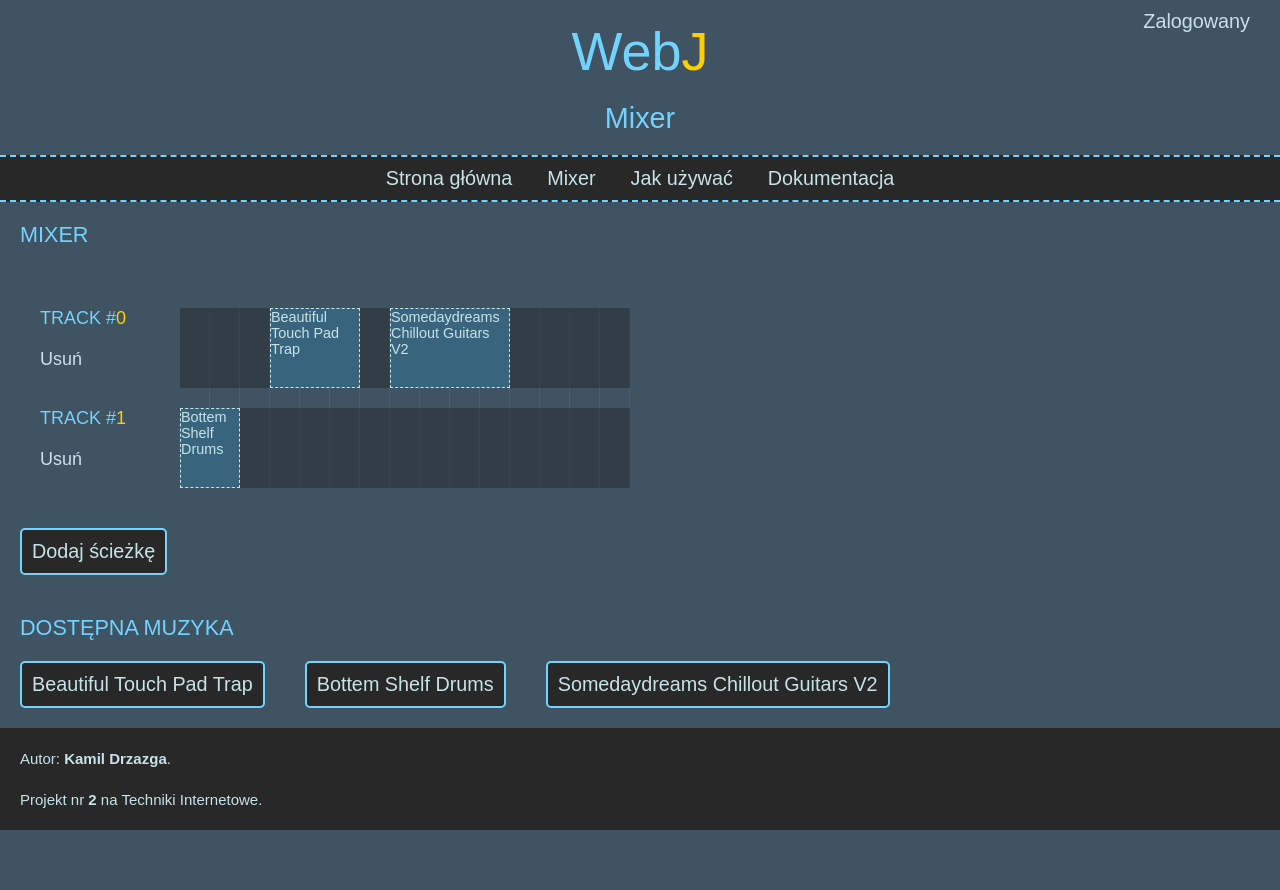
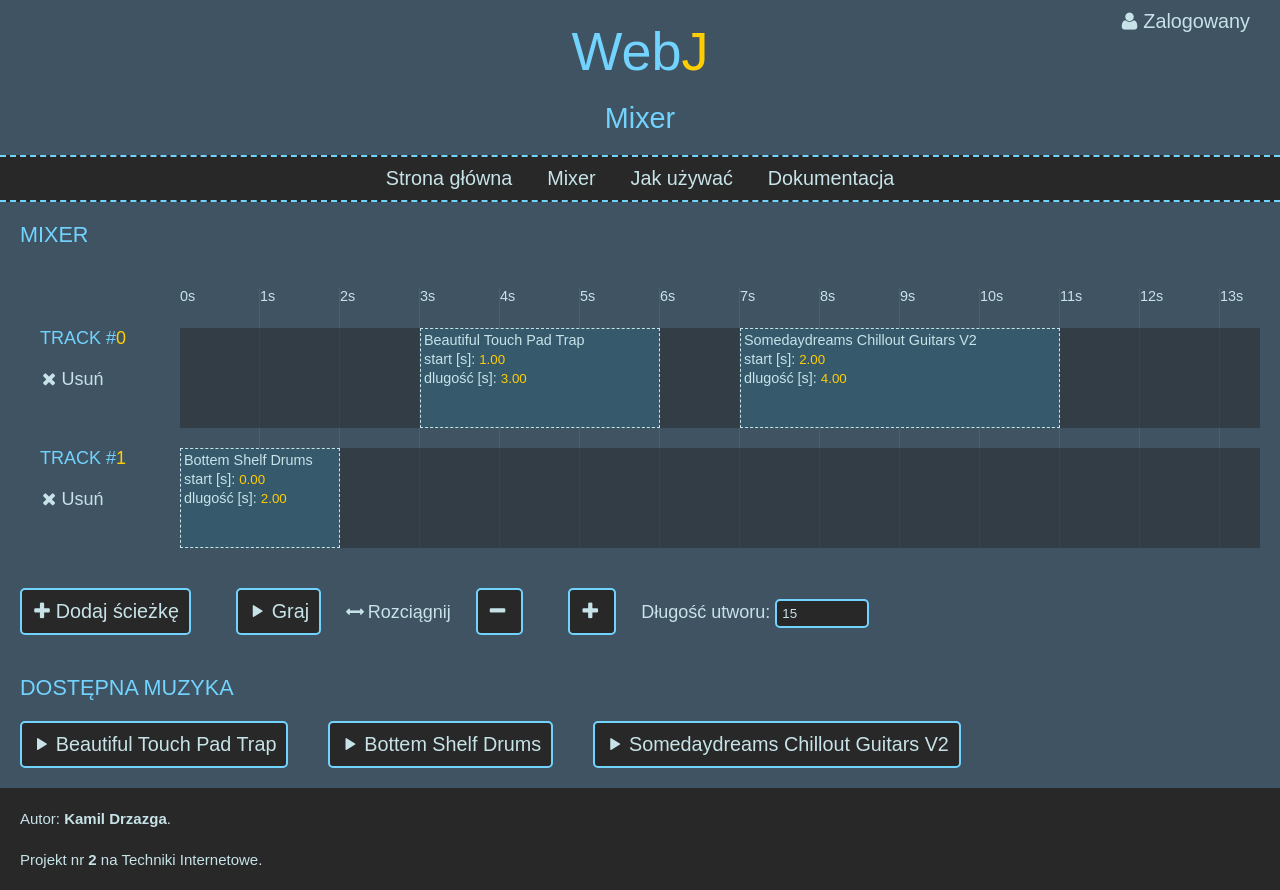
Before and after one commit to drzazga888/WebJ, a PHP site: page /?controller=mixer in a window 1280 px wide. Before the commit the page ends 830 px from the top, so only its background shows below. Run offline with PHP 8.4, Linux system fonts and the light colour scheme; the visitor is signed in with stand-in values (Sample User, id 1); some libraries are stand-ins or nearby versions.

Commit message:
mixer działa zadowalająco, nie powiem

```diff
--- a/Loader.php
+++ b/Loader.php
@@ -14,11 +14,11 @@
     }
 
     private function importModel($className) {
-        $this->import($className, "model", "php");
+        return $this->import($className, "model", "php");
     }
 
     private function importController($className) {
-        $this->import($className, "controller", "php");
+        return $this->import($className, "controller", "php");
     }
 
     private function import($name, $type, $extension) {
--- /dev/null
+++ b/assets/css/fontello.css
@@ -0,0 +1,63 @@
+@font-face {
+  font-family: 'fontello';
+  src: url('../font/fontello.eot?28077224');
+  src: url('../font/fontello.eot?28077224#iefix') format('embedded-opentype'),
+       url('../font/fontello.woff?28077224') format('woff'),
+       url('../font/fontello.ttf?28077224') format('truetype'),
+       url('../font/fontello.svg?28077224#fontello') format('svg');
+  font-weight: normal;
+  font-style: normal;
+}
+/* Chrome hack: SVG is rendered more smooth in Windozze. 100% magic, uncomment if you need it. */
+/* Note, that will break hinting! In other OS-es font will be not as sharp as it could be */
+/*
+@media screen and (-webkit-min-device-pixel-ratio:0) {
+  @font-face {
+    font-family: 'fontello';
+    src: url('../font/fontello.svg?28077224#fontello') format('svg');
+  }
+}
+*/
+
+ [class^="icon-"]:before, [class*=" icon-"]:before {
+  font-family: "fontello";
+  font-style: normal;
+  font-weight: normal;
+  speak: none;
+
+  display: inline-block;
+  text-decoration: inherit;
+  width: 1em;
+  margin-right: .2em;
+  text-align: center;
+  /* opacity: .8; */
+
+  /* For safety - reset parent styles, that can break glyph codes*/
+  font-variant: normal;
+  text-transform: none;
+
+  /* fix buttons height, for twitter bootstrap */
+  line-height: 1em;
+
+  /* Animation center compensation - margins should be symmetric */
+  /* remove if not needed */
+  /* margin-left: .2em; */
+
+  /* you can be more comfortable with increased icons size */
+  /* font-size: 120%; */
+
+  /* Font smoothing. That was taken from TWBS */
+  -webkit-font-smoothing: antialiased;
+  -moz-osx-font-smoothing: grayscale;
+
+  /* Uncomment for 3D effect */
+  /* text-shadow: 1px 1px 1px rgba(127, 127, 127, 0.3); */
+}
+
+.icon-play:before { content: '\e800'; } /* '' */
+.icon-pause:before { content: '\e801'; } /* '' */
+.icon-plus:before { content: '\e802'; } /* '' */
+.icon-resize-horizontal:before { content: '\e803'; } /* '' */
+.icon-cancel:before { content: '\e804'; } /* '' */
+.icon-user:before { content: '\e805'; } /* '' */
+.icon-minus:before { content: '\e806'; } /* '' */
--- a/assets/css/style.css
+++ b/assets/css/style.css
@@ -207,7 +207,7 @@
 
 .scrollable {
     width: 100%;
-    overflow-x: auto;
+    overflow-x: scroll;
     position: relative;
 }
 
@@ -219,6 +219,7 @@
 
 #tracks aside {
     width: 160px;
+    padding-top: 20px;
 }
 
 #tracks .timelines {
@@ -235,10 +236,32 @@
     pointer-events: none;
 }
 
+#tracks .time {
+    height: 20px;
+    position: relative;
+    font-size: 0.8em;
+}
+
+#tracks .time-item {
+    position: absolute;
+    top: 0;
+}
+
+#tracks .pipe {
+    width: 1px;
+    position: absolute;
+    top: 0;
+    bottom: 0;
+    background: #0ff;
+    box-shadow: #0099ff 0 0 3px;
+    left: 0;
+    display: none;
+}
+
 #tracks .track-head,
 #tracks .timeline {
     margin: 20px 0;
-    height: 80px;
+    height: 100px;
 }
 
 #tracks .timeline {
@@ -257,10 +280,24 @@
     height: 100%;
     border: dashed 1px #C7E3E8;
     overflow: hidden;
-    background: #38657d;
+    background: rgba(56, 101, 125, 0.7);
     transition: box-shadow 0.2s;
     font-size: 0.8em;
     cursor: pointer;
+}
+
+#tracks .sample p {
+    margin: 3px;
+    white-space: nowrap;
+}
+
+#tracks .sample input {
+    margin: 0;
+    padding: 0;
+    border: none;
+    background: none;
+    color: #FFCE00;
+    width: 50px;
 }
 
 #tracks .sample:hover {
--- a/assets/js/Audio.js
+++ b/assets/js/Audio.js
@@ -3,7 +3,7 @@
     this.id = Audio.counter++;
     this.source = null;
     this.buffer = null;
-    this.dom = $('<div data-id=' + this.id + ' class="audio button" draggable="true"><span class="icon-play">' + this.name + '</span></div>');
+    this.dom = $('<div data-id="' + this.id + '" class="audio button icon-play" draggable="true">' + this.name + '</div>');
     this.dom[0].addEventListener("click", Audio.events.click, true);
     this.dom[0].addEventListener("dragstart", Audio.events.dragstart, true);
     this.dom[0].addEventListener("dragend", Audio.events.dragend, true);
@@ -28,31 +28,26 @@
     return "/userdata/share/" + this.name.replace(/ /g, '_').toLowerCase() + ".wav";
 };
 
-Audio.prototype.play = function(when, offset, duration) {
+Audio.prototype.play = function() {
     if (!this.buffer || this.source)
         return;
-    if (duration === undefined)
-        duration = this.buffer.duration;
     this.source = Audio.ctx.createBufferSource();
     this.source.buffer = this.buffer;
-    this.source.loop = true;
     this.source.connect(Audio.ctx.destination);
-    var audio = this;
-    this.waitingTimeoutID = window.setTimeout(function() {
-        audio.source.start(0, offset);
-        audio.playingTimeoutID = window.setTimeout(function() {
-            audio.pause();
-        }, duration * 1000);
-    }, when * 1000);
-
+    var dom = this.dom;
+    dom.removeClass("icon-play").addClass("icon-pause");
+    this.timeoutId = window.setTimeout(function() {
+        dom.removeClass("icon-pause").addClass("icon-play");
+    }, this.buffer.duration * 1000);
+    this.source.start(0);
 };
 
 Audio.prototype.pause = function() {
     if (!this.buffer || !this.source)
         return;
+    this.dom.removeClass("icon-pause").addClass("icon-play");
+    window.clearInterval(this.timeoutId);
     this.source.stop();
-    window.clearTimeout(this.playingTimeoutID);
-    window.clearTimeout(this.waitingTimeoutID);
     this.source = null;
 };
 
@@ -80,19 +75,10 @@
 
     click: function(event) {
         var audio = Audio.getAudio(event.target);
-        if (!audio.buffer)
-            return;
-        if (!audio.source) {
-            audio.dom.find(".icon-play").removeClass("icon-play").addClass("icon-pause");
+        if (!audio.source)
             audio.play();
-            audio.showingButtonTimeoutID = window.setTimeout(function() {
-                audio.dom.find(".icon-pause").removeClass("icon-pause").addClass("icon-play");
-            }, audio.buffer.duration * 1000);
-        } else {
-            audio.dom.find(".icon-pause").removeClass("icon-pause").addClass("icon-play");
+        else
             audio.pause();
-            window.clearTimeout(audio.showingButtonTimeoutID);
-        }
     }
 
 };
--- a/assets/js/Mixer.js
+++ b/assets/js/Mixer.js
@@ -1,23 +1,7 @@
 $(document).ready(function() {
 
-    // dom init
-    var tracksDom = $("#tracks");
-    Mixer.trackHeadsDom = tracksDom.children("aside");
-    Mixer.trackTimelinesDom = tracksDom.find(".timelines");
-    Mixer.audiosDom = $("#audios");
-    Mixer.newTrackButton = $("#new-track");
-
-    // events
-    Mixer.newTrackButton.on("click", function() {
-        Mixer.addTrack(new Track());
-    });
-    Mixer.trackHeadsDom.on("click", ".track-deleter", function(event) {
-        Mixer.removeTrack($(this).closest(".track").data("id"));
-    });
-
     // sample data
-    Mixer.setPixelsPerSecond(30);
-    Mixer.setTimelineDuration(15);
+    Mixer(15, 80);
     var audio1 = new Audio("Beautiful Touch Pad Trap");
     var audio2 = new Audio("Bottem Shelf Drums");
     var audio3 = new Audio("Somedaydreams Chillout Guitars V2");
@@ -37,18 +21,50 @@
 
 });
 
-function jebnij(komunikat) {
-    console.log("-<>--<>--<>--<>--<>-");
-    console.warn(komunikat);
-    console.log("Mixer.draggedSample", Mixer.draggedSample);
-    console.log("Sample.collection", Sample.collection);
-    console.log("track.samples");
-    for (var i = 0; i < Track.collection.length; ++i) {
-        console.log("i", i, "track.samples", Track.collection[i].samples);
-    }
+function Mixer(timelineDuration, pixelsPerSecond) {
+
+    // dom init
+    var tracksDom = $("#tracks");
+    Mixer.trackHeadsDom = tracksDom.children("aside");
+    Mixer.trackTimelinesDom = tracksDom.find(".timelines");
+    Mixer.audiosDom = $("#audios");
+    Mixer.newTrackButton = $("#new-track");
+    Mixer.zoomIn = $("#zoom-in");
+    Mixer.zoomOut = $("#zoom-out");
+    Mixer.playPauseButton = $("#play");
+    Mixer.timeLabels = tracksDom.find(".time");
+    Mixer.pipe = tracksDom.find(".pipe");
+    Mixer.timelineDurationChanger = $("#timeline-duration");
+
+    // events
+    Mixer.newTrackButton.on("click", function() {
+        Mixer.addTrack(new Track());
+    });
+    Mixer.trackHeadsDom.on("click", ".track-deleter", function(event) {
+        Mixer.removeTrack($(this).closest(".track").data("id"));
+    });
+    Mixer.zoomIn.on("click", function(event) {
+        Mixer.setPixelsPerSecond(Mixer.pixelsPerSecond * 1.6);
+    });
+    Mixer.zoomOut.on("click", function(event) {
+        Mixer.setPixelsPerSecond(Mixer.pixelsPerSecond * 0.625);
+    });
+    Mixer.playPauseButton.on("click", function(event) {
+        if (!Mixer.isPlaying)
+            Mixer.play();
+        else
+            Mixer.pause();
+    });
+    Mixer.timelineDurationChanger.on("change", function(event) {
+        Mixer.setTimelineDuration(event.target.value);
+    });
+
+    // setting params
+    Mixer.setTimelineDuration(timelineDuration);
+    Mixer.setPixelsPerSecond(pixelsPerSecond);
+    Mixer.timelineDurationChanger.val(timelineDuration);
+
 }
-
-var Mixer = {};
 
 Mixer.addAudio = function(audio) {
     this.audios[audio.id] = audio;
@@ -72,6 +88,7 @@
     Mixer.trackTimelinesDom.css( {
         width: duration * Mixer.pixelsPerSecond + "px"
     });
+    Mixer.actualizeTimes();
 };
 
 Mixer.setPixelsPerSecond = function(pixelsPerSecond) {
@@ -89,14 +106,55 @@
     });
     for (var i = 0; i < Sample.collection.length; ++i)
         Sample.collection[i].changeScale(pixelsPerSecond);
+    Mixer.actualizeTimes();
+};
+
+Mixer.play = function() {
+    Mixer.isPlaying = true;
+    for (var i = 0; i < Sample.collection.length; ++i) {
+        if (Sample.collection[i] !== undefined)
+            Sample.collection[i].play(0);
+    }
+    Mixer.pipe.css("left", 0);
+    Mixer.pipe.show();
+    Mixer.playPauseButton.removeClass("icon-play").addClass("icon-pause");
+    var t = 0;
+    Mixer.pipeInterval = window.setInterval(function() {
+        Mixer.pipe.css("left", (t * Mixer.pixelsPerSecond) + "px");
+        t += 0.05;
+    }, 50);
+    Mixer.stopTimeout = window.setTimeout(function() {
+        Mixer.pause();
+    }, Mixer.timelineDuration * 1000);
+};
+
+Mixer.pause = function() {
+    window.clearTimeout(Mixer.stopTimeout);
+    window.clearInterval(Mixer.pipeInterval);
+    for (var i = 0; i < Sample.collection.length; ++i) {
+        if (Sample.collection[i] !== undefined)
+            Sample.collection[i].pause();
+    }
+    Mixer.pipe.hide();
+    Mixer.playPauseButton.removeClass("icon-pause").addClass("icon-play");
+    Mixer.isPlaying = false;
+};
+
+Mixer.actualizeTimes = function() {
+    Mixer.timeLabels.children(".time-item").remove();
+    var t = 0;
+    while (t < Mixer.timelineDuration) {
+        var timeItem = $('<div class="time-item"></div>');
+        timeItem.css("left", (t * Mixer.pixelsPerSecond) + "px");
+        timeItem.text(t + "s");
+        timeItem.appendTo(Mixer.timeLabels);
+        ++t;
+    }
 };
 
 Mixer.tracks = [];
 Mixer.audios = [];
 Mixer.pixelsPerSecond = 0;
 Mixer.timelineDuration = 0;
-Mixer.trackHeadsDom = null;
-Mixer.trackTimelinesDom = null;
-Mixer.audiosDom = null;
-Mixer.newTrackButton = null;
 Mixer.draggedSample = null;
+Mixer.isPlaying = false;
--- a/assets/js/Sample.js
+++ b/assets/js/Sample.js
@@ -1,6 +1,11 @@
 function Sample(when, offset, duration, audio, pixelsPerSecond, id) {
+    this.isPlaying = false;
     this.audio = audio;
-    this.dom = $('<div draggable="true" class="sample">' + this.audio.name + '</div>');
+    this.dom = $('<div draggable="true" class="sample">' +
+        '<p>' + this.audio.name + '</p>' +
+        '<p>start [s]: <em><input type="number" step="0.01" min="0" max="999.99" class="offset" /></em></p>' +
+        '<p>dlugość [s]: <em><input type="number" step="0.01" min="0" max="999.99" class="duration" /></em></p>' +
+        '</div>');
     if (id !== undefined) {
         this.id = id;
         this.dom.data("id", id);
@@ -14,6 +19,8 @@
     this.setDuration(duration);
     this.dom[0].addEventListener("dragstart", Sample.events.dragstart, true);
     this.dom[0].addEventListener("dragend", Sample.events.dragend, true);
+    this.dom.find(".duration")[0].addEventListener("change", Sample.events.changeDuration, true);
+    this.dom.find(".offset")[0].addEventListener("change", Sample.events.changeOffset, true);
 }
 
 Sample.prototype.assignId = function() {
@@ -23,8 +30,36 @@
     this.dom.data("id", this.id);
 };
 
-Sample.prototype.play = function(cursorPos) {
-    this.audio.play(this.when - cursorPos, this.offset, this.duration);
+Sample.prototype.play = function() {
+    if (!this.audio.buffer || this.isPlaying)
+        return;
+    this.source = Audio.ctx.createBufferSource();
+    this.source.buffer = this.audio.buffer;
+    this.source.loop = true;
+    this.source.connect(Audio.ctx.destination);
+    var sample = this;
+    this.source.onended = function() {
+        sample.isPlaying = false;
+    };
+    this.startTimeout = window.setTimeout(function() {
+        sample.isPlaying = true;
+        sample.source.start(0, sample.offset);
+        sample.stopTimeout = window.setTimeout(function() {
+            sample.pause();
+        }, sample.duration * 1000);
+    }, sample.when * 1000);
+};
+
+Sample.prototype.pause = function() {
+    window.clearTimeout(this.stopTimeout);
+    window.clearTimeout(this.startTimeout);
+    if (!this.audio.buffer || !this.isPlaying)
+        return;
+    if (this.source !== undefined) {
+        this.source.stop();
+        this.source = undefined;
+    }
+    this.isPlaying = false;
 };
 
 Sample.prototype.setWhen = function(when) {
@@ -33,12 +68,19 @@
 };
 
 Sample.prototype.setOffset = function(offset) {
+    offset = Number(offset);
+    if (isNaN(offset))
+        return;
     this.offset = offset;
+    this.dom.find(".offset").val(offset.toFixed(2));
 };
 
 Sample.prototype.setDuration = function(duration) {
+    if (isNaN(duration))
+        return;
     this.duration = duration;
     this.dom.css("width", (this.duration * this.pixelsPerSecond) + "px");
+    this.dom.find(".duration").val(Number(duration).toFixed(2));
 };
 
 Sample.prototype.changeScale = function(pixelsPerSecond) {
@@ -67,6 +109,16 @@
     dragend: function(event) {
         Mixer.trackTimelinesDom.removeClass("dragging");
         Mixer.draggedSample = null;
+    },
+
+    changeDuration: function(event) {
+        var sample = Sample.getSample(event.target);
+        sample.setDuration(event.target.value);
+    },
+
+    changeOffset: function(event) {
+        var sample = Sample.getSample(event.target);
+        sample.setOffset(event.target.value);
     }
 
 };
--- a/assets/js/Track.js
+++ b/assets/js/Track.js
@@ -19,23 +19,17 @@
     this.timelineDom.append(sample.dom);
 };
 
-Track.prototype.removeSample = function(id) {
-    this.samples[id].dom.remove();
-    this.samples[id] = null;
-};
-
 Track.events = {
 
     dragenter: function(event) {
         $(event.target).addClass("emphase");
         var track = Track.getTrack(event.target);
-        Mixer.draggedSample.setWhen(event.layerX / Mixer.draggedSample.pixelsPerSecond);
         Mixer.draggedSample.dom.appendTo(track.timelineDom);
     },
 
     dragover: function(event) {
         event.preventDefault();
-        Mixer.draggedSample.setWhen(event.layerX / Mixer.draggedSample.pixelsPerSecond);
+        Mixer.draggedSample.setWhen((event.layerX / Mixer.draggedSample.pixelsPerSecond) - (Mixer.draggedSample.duration * 0.5));
     },
 
     dragleave: function(event) {
--- a/templates/mixer.phtml
+++ b/templates/mixer.phtml
@@ -4,11 +4,22 @@
         <aside class="grid-item"></aside>
         <div class="grid-item">
             <div class="scrollable">
-                <div class="timelines"></div>
+                <div class="timelines">
+                    <div class="time"></div>
+                    <div class="pipe"></div>
+                </div>
             </div>
         </div>
     </div>
     <button id="new-track" class="icon-plus">Dodaj ścieżkę</button>
+    <button id="play" class="icon-play">Graj</button>
+    <span class="icon-resize-horizontal">Rozciągnij
+        <button id="zoom-out" class="icon-minus"></button>
+        <button id="zoom-in" class="icon-plus"></button>
+    </span>
+    <span>Długość utworu:
+        <input type="number" step="0.01" min="0.1" max="999.99" id="timeline-duration" title="Długość utworu" />
+    </span>
 </section>
 <section>
     <h3>Dostępna muzyka</h3>
```
Also changed, not shown: assets/font/fontello.ttf (added), assets/font/fontello.woff (added), 4 other files.
